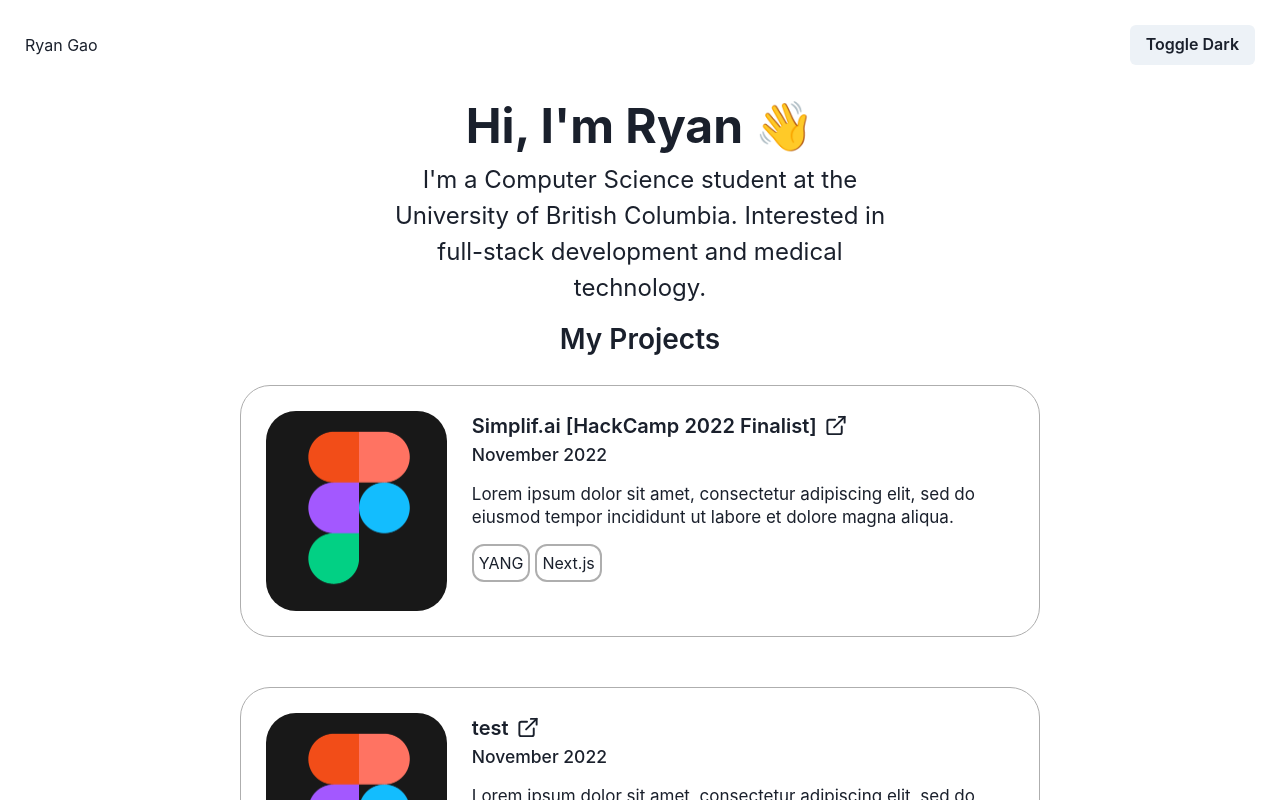
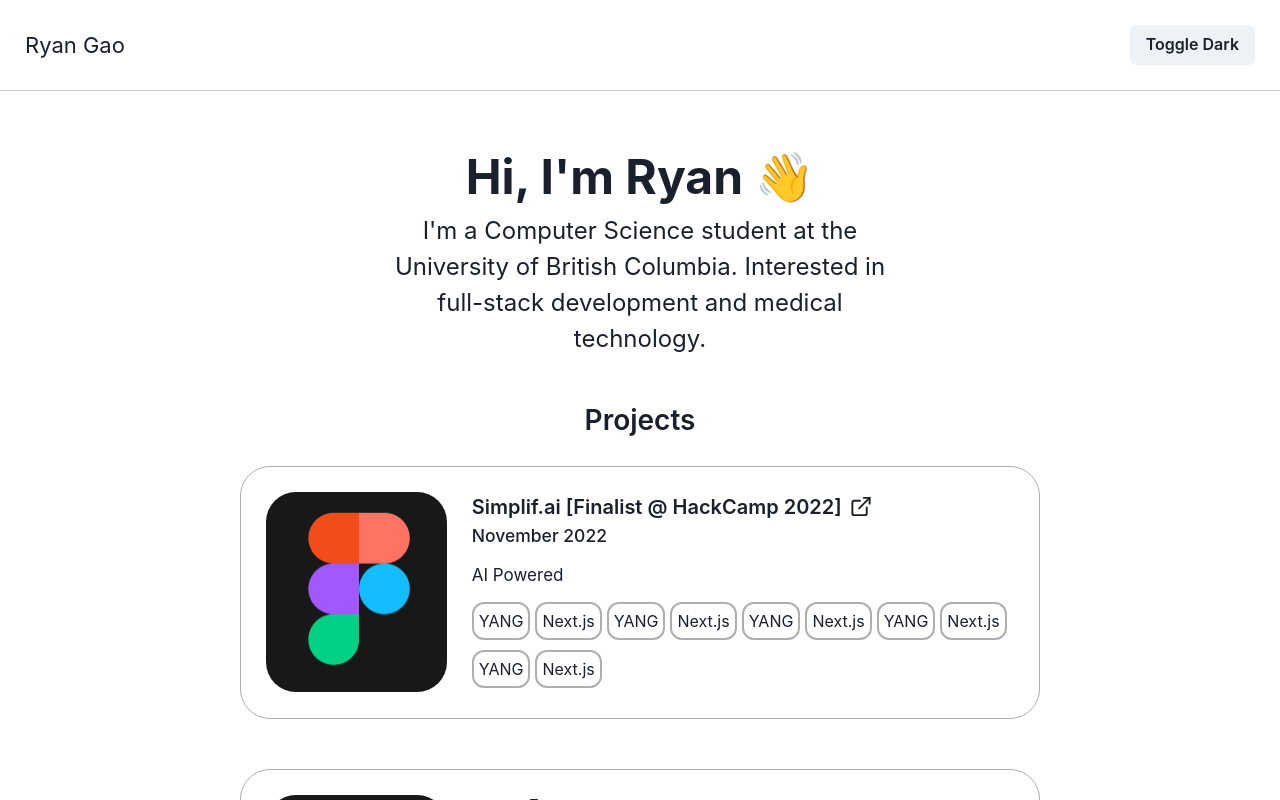
Before and after one commit to toblrne/personalwebsite2, a React (Create React App) app: page / in a window 1280 px wide. Shown: the top 800 px of the page. Built offline with nearby package versions, Linux system fonts and the light colour scheme.

Commit message:
finished projects page

```diff
--- a/src/App.js
+++ b/src/App.js
@@ -1,5 +1,5 @@
 import React from 'react';
-import { Button, Box, Flex, useColorMode } from '@chakra-ui/react'
+import { Button, Box, Flex, Text, useColorMode } from '@chakra-ui/react'
 import MainCard from './components/MainCard'
 
 
@@ -7,16 +7,16 @@ function App() {
   const { colorMode, toggleColorMode } = useColorMode()
   return (
     <Box overflow="hidden">
-      <Box w="100vw" minW="320px" overflow="hidden" >
+      <Box w="100vw" minW="320px" overflow="hidden" borderBottom="1px" borderColor="#d1d1d1">
         <Flex justify="space-between" align="center" m="25px" overflow="hidden">
-          <Box>Ryan Gao</Box>
+          <Text fontSize="22px">Ryan Gao</Text>
           <Button onClick={toggleColorMode}>
             Toggle {colorMode === 'light' ? 'Dark' : 'Light'}
           </Button>
         </Flex>
       </Box>
 
-      <Box boxSizing="inherit">
+      <Box boxSizing="inherit" paddingTop="50px">
         <MainCard />
       </Box>
     </Box>
--- a/src/components/MainCard.js
+++ b/src/components/MainCard.js
@@ -18,8 +18,8 @@ const MainCard = () => {
                 <Description />
             </Box>
 
-            <Box w="100vw">
-                <Text fontWeight="semibold" fontSize="28px" textAlign="center"> My Projects </Text>
+            <Box w="100vw" paddingTop="30px">
+                <Text fontWeight="semibold" fontSize="28px" textAlign="center"> Projects </Text>
                 <Flex justify="center" align="center" direction="column">
 
                     {data.map((elem) => (
--- a/src/components/Projects.js
+++ b/src/components/Projects.js
@@ -12,7 +12,7 @@ const Projects = ({ title, image, date, description, links, technologies }) => {
                 <Text fontSize="20px" fontWeight="semibold"> {title} <Link href={links}> <ExternalLinkIcon paddingBottom="5px" w={7} h={7}/> </Link> </Text>
                 <Text fontSize="17.5px" fontWeight="medium"> {date} </Text>
                 <Text fontSize="17px" lineHeight="23px" paddingTop="15px"> {description} </Text>
-                <Flex justify="row" paddingTop="10px"> {technologies.map((elem) => ( <Flex border="2px" borderColor="#AEAEAE" borderRadius="12px" p="5px" marginRight="5px"  marginTop="5px"  marginBottom="5px"> {elem} </Flex>))} </Flex>
+                <Flex justify="row" paddingTop="10px" flexWrap="wrap"> {technologies.map((elem) => ( <Flex border="2px" borderColor="#AEAEAE" borderRadius="12px" p="5px" marginRight="5px"  marginTop="5px"  marginBottom="5px"> {elem} </Flex>))} </Flex>
 
             </Flex>
         </Flex>
--- a/src/components/data.js
+++ b/src/components/data.js
@@ -2,11 +2,11 @@ import figma from './images/figma.png'
 
 const data = [
     {
-        title: "Simplif.ai [HackCamp 2022 Finalist]",
+        title: "Simplif.ai [Finalist @ HackCamp 2022]",
         image: figma,
         date: "November 2022",
-        description: "Lorem ipsum dolor sit amet, consectetur adipiscing elit, sed do eiusmod tempor incididunt ut labore et dolore magna aliqua.",
-        technologies: ["YANG", "Next.js"],
+        description: "AI Powered ",
+        technologies: ["YANG", "Next.js", "YANG", "Next.js", "YANG", "Next.js", "YANG", "Next.js", "YANG", "Next.js"],
         links: "https://devpost.com/software/simplif-ai-n4u3sr"
     },
     {
```
